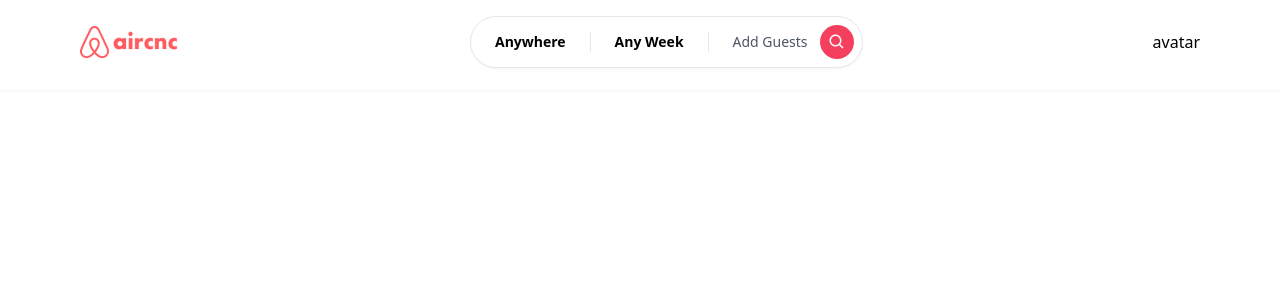
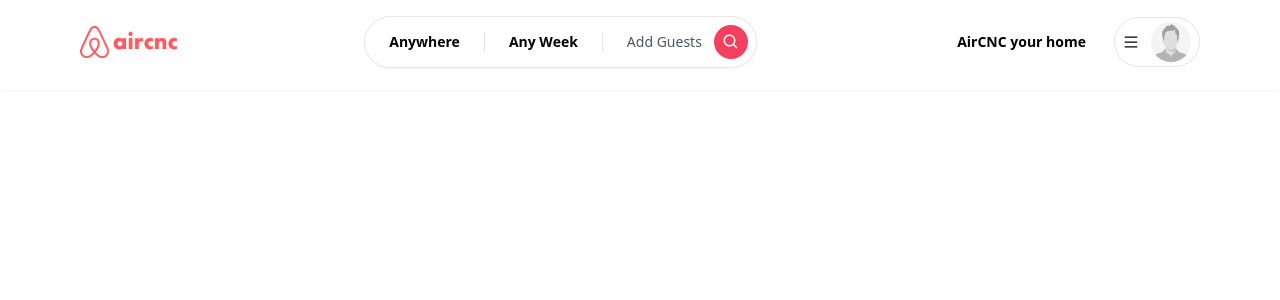
Before and after one commit to AltafHusain22/AirCNC-client, a React (Vite) app: page / in a window 1280 px wide. Shown: the top 300 px of the page. Built offline with nearby package versions, Linux system fonts and the light colour scheme.

Commit message:
search, menu and avatar added

```diff
--- a/package.json
+++ b/package.json
@@ -6,11 +6,10 @@
   "scripts": {
     "dev": "vite",
     "build": "vite build",
-    "lint": "eslint . --ext js,jsx --report-unused-disable-directives --max-warnings 0",
     "preview": "vite preview"
   },
   "dependencies": {
-    "firebase": "^8.6.8",
+    "firebase": "^9.23.0",
     "localforage": "^1.10.0",
     "match-sorter": "^6.3.1",
     "react": "^18.2.0",
--- a/src/Providers/AuthProvider.jsx
+++ b/src/Providers/AuthProvider.jsx
@@ -1,19 +1,36 @@
-import React, { Children, createContext } from 'react';
+import React, { createContext, useState } from 'react';
+import { app } from '../firebase/firebase.config';
+export const AuthContext = createContext()
 
-export const AuthContext = createContext(null)
+import {
+	createUserWithEmailAndPassword,
+	getAuth,
 
-const AuthProvider = () => {
+  } from "firebase/auth";
 
+
+const AuthProvider = ({children}) => {
+	const auth = getAuth(app)
+	 const [loading, setLoading] = useState(false);
+
+
+	const createUser = (email , password) => {
+		return createUserWithEmailAndPassword(auth, email, password)
+		loading(true)
+	}
+
+	const user = '';
 
 
 	const authInfo = {
 		user,
-		loading ,
+		loading,
+		createUser
 	}
 
 	return (
 		<AuthContext.Provider value={authInfo} >
-			{ Children}
+			{children}
 		</AuthContext.Provider>
 	);
 };
--- /dev/null
+++ b/src/components/Shared/NavBar/Avatar.jsx
@@ -0,0 +1,15 @@
+import { useContext } from 'react';
+import avatar from '../../../../src/assets/R.png'
+import { AuthContext } from '../../../Providers/AuthProvider';
+
+const Avatar = () => {
+	const {user} = useContext(AuthContext)
+	return (
+		<>
+
+		<img className='rounded-full' src={user && user.photoURL ? user.photoURL : avatar} alt="" width='40' height='40'/>
+		</>
+	);
+};
+
+export default Avatar;
--- a/src/components/Shared/NavBar/MainNav.jsx
+++ b/src/components/Shared/NavBar/MainNav.jsx
@@ -2,6 +2,7 @@
 import Container from '../Container/Container';
 import Logo from './Logo';
 import Search from './Search';
+import MenuItems from './MenuItems';
 
 const MainNav = () => {
 	return (
@@ -11,7 +12,7 @@
 					<div className='flex justify-between items-center gap-3 md:gap-0'>
 						<Logo></Logo>
 						<Search></Search>
-						<div>avatar</div>
+						<MenuItems></MenuItems>
 					</div>
 				</Container>
 			</div>
--- a/src/components/Shared/NavBar/Menu.jsx
+++ /dev/null
@@ -1,11 +0,0 @@
-import React from 'react';
-
-const Menu = () => {
-	return (
-		<div>
-
-		</div>
-	);
-};
-
-export default Menu;
--- /dev/null
+++ b/src/components/Shared/NavBar/MenuItems.jsx
@@ -0,0 +1,68 @@
+import { AiOutlineMenu } from 'react-icons/ai'
+import { useCallback, useContext, useState } from 'react'
+import { Link } from 'react-router-dom'
+import { AuthContext } from '../../../Providers/AuthProvider';
+import Avatar from './Avatar';
+
+const MenuItems = () => {
+	const { user, logOut } = useContext(AuthContext)
+	const [isOpen, setIsOpen] = useState(false)
+	const toggleOpen = useCallback(() => {
+	  setIsOpen(value => !value)
+	}, [])
+	return (
+	  <div className='relative'>
+		<div className='flex flex-row items-center gap-3'>
+		  <div className='hidden md:block text-sm font-semibold py-3 px-4 rounded-full hover:bg-neutral-100 transition cursor-pointer'>
+			AirCNC your home
+		  </div>
+		  <div
+			onClick={toggleOpen}
+			className='p-4 md:py-1 md:px-2 border-[1px] border-neutral-200 flex flex-row items-center gap-3 rounded-full cursor-pointer hover:shadow-md transition'
+		  >
+			<AiOutlineMenu />
+			<div className='hidden md:block'>
+			  <Avatar></Avatar>
+			</div>
+		  </div>
+		</div>
+		{isOpen && (
+		  <div className='absolute rounded-xl shadow-md w-[40vw] md:w-3/4 bg-white overflow-hidden right-0 top-12 text-sm'>
+			<div className='flex flex-col cursor-pointer'>
+			  <Link
+				to='/'
+				className='block md:hidden px-4 py-3 hover:bg-neutral-100 transition font-semibold'
+			  >
+				Home
+			  </Link>
+			  {user ? (
+				<div
+				  onClick={logOut}
+				  className='px-4 py-3 hover:bg-neutral-100 transition font-semibold cursor-pointer'
+				>
+				  Logout
+				</div>
+			  ) : (
+				<>
+				  <Link
+					to='/login'
+					className='px-4 py-3 hover:bg-neutral-100 transition font-semibold'
+				  >
+					Login
+				  </Link>
+				  <Link
+					to='/signup'
+					className='px-4 py-3 hover:bg-neutral-100 transition font-semibold'
+				  >
+					Sign Up
+				  </Link>
+				</>
+			  )}
+			</div>
+		  </div>
+		)}
+	  </div>
+	)
+};
+
+export default MenuItems;
--- a/src/firebase/firebase.config.js
+++ b/src/firebase/firebase.config.js
@@ -1,5 +1,5 @@
 // Import the functions you need from the SDKs you need
-import { initializeApp } from "firebase/app";
+import { initializeApp } from 'firebase/app';
 
 const firebaseConfig = {
   apiKey: "AIzaSyBxO9LFukxuTGE3NtH44W7Jq8PyAJL_YOo",
--- a/src/main.jsx
+++ b/src/main.jsx
@@ -6,6 +6,7 @@
   RouterProvider,
 } from "react-router-dom";
 import Main from './Layouts/Main';
+import AuthProvider from './Providers/AuthProvider';
 
 
 const router = createBrowserRouter([
@@ -17,6 +18,9 @@
 
 ReactDOM.createRoot(document.getElementById('root')).render(
   <React.StrictMode>
-      <RouterProvider router={router} />
+    <AuthProvider>
+     <RouterProvider router={router} />
+    </AuthProvider>
+
   </React.StrictMode>,
 )
```
Also changed, not shown: src/assets/R.png (added), 1 other file (tests, documents, lock files or other folders).
